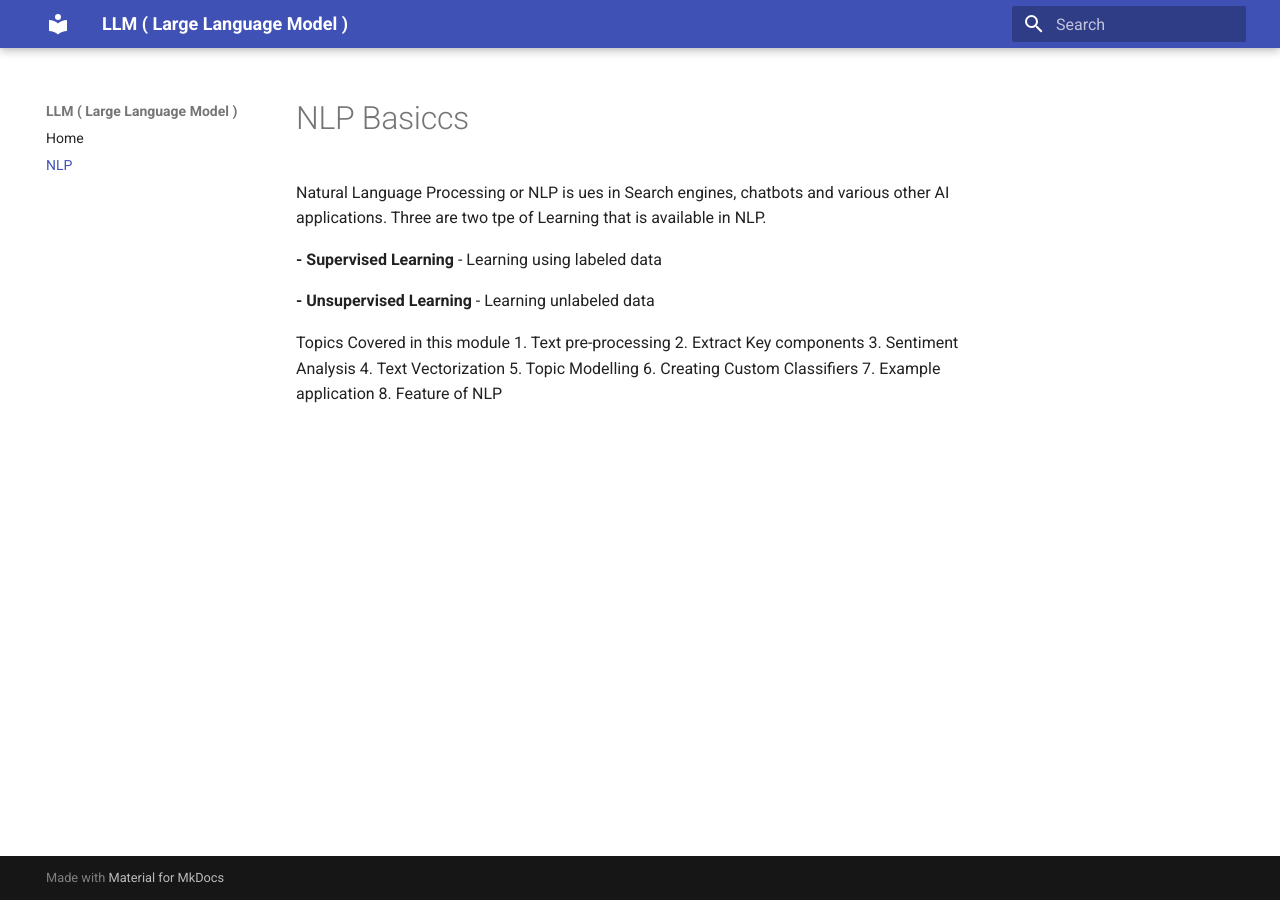
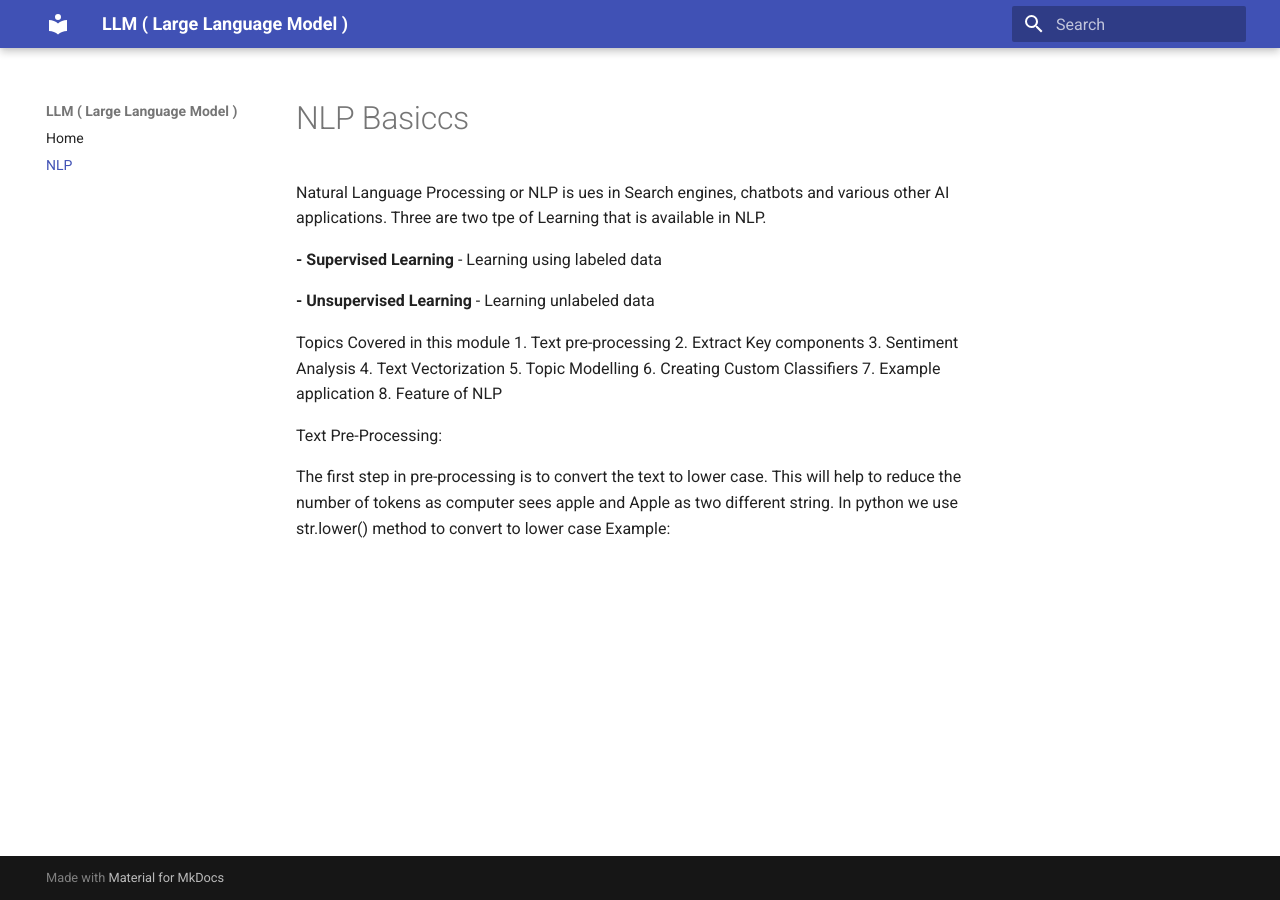
Before and after one commit to prabhu-kalaimani/ai-learning, an MkDocs documentation site: the page built from docs/nlp.md, in a window 1280 px wide. Built offline with MkDocs 1.6.1 and Material for MkDocs 9.7.7, drawn with Linux system fonts in a browser that asks for light colours.

Commit message:
adding markdown extrension for code snippet. and updating the sections for nlp.md file

```diff
--- a/docs/nlp.md
+++ b/docs/nlp.md
@@ -18,3 +18,10 @@
 6. Creating Custom Classifiers
 7. Example application
 8. Feature of NLP
+
+
+Text Pre-Processing:
+
+The first step in pre-processing is to convert the text to lower case. This will help to reduce the number of tokens
+as computer sees apple and Apple as two different string. In python we use str.lower() method to convert to lower case
+Example:
--- a/mkdocs.yml
+++ b/mkdocs.yml
@@ -6,3 +6,6 @@
 nav:
   - Home: index.md
   - NLP: nlp.md
+
+markdown_extensions:
+  - pymdownx.snippets
```
